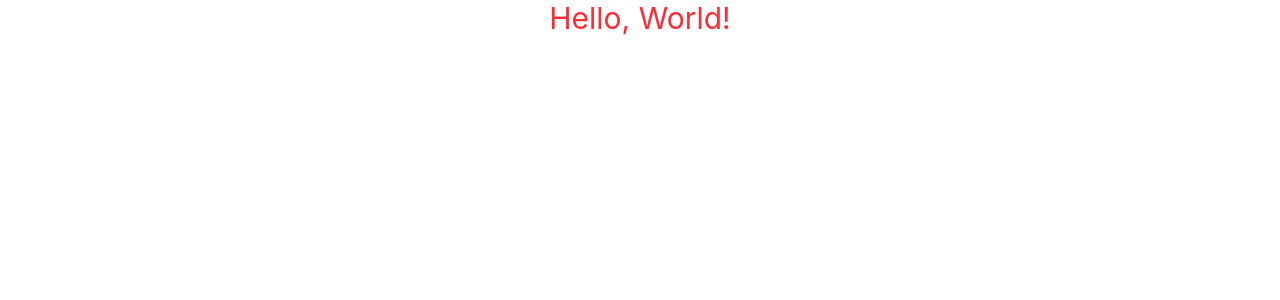
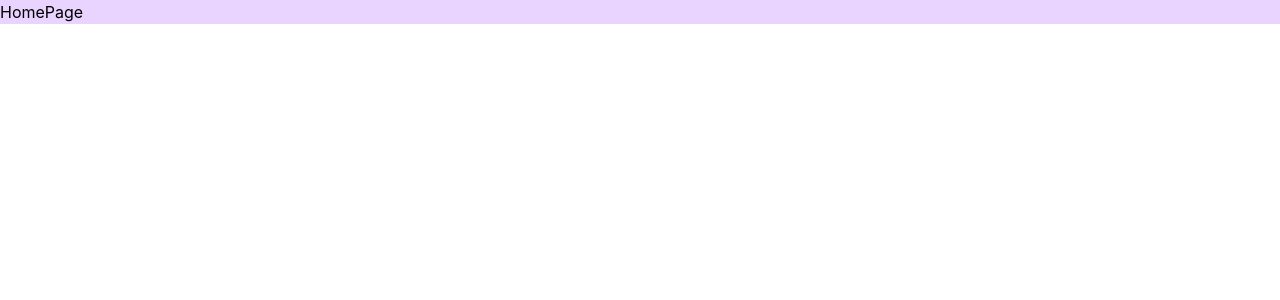
Before and after one commit to mvalenciar/SuperHero_App, a React (Vite) app: page / in a window 1280 px wide. Shown: the top 300 px of the page. Built offline with nearby package versions, Linux system fonts and the light colour scheme.

Commit message:
instalación y configuración react-router, creación y configuracióncomponente layout

```diff
--- a/package.json
+++ b/package.json
@@ -13,6 +13,7 @@
     "@tailwindcss/vite": "^4.2.4",
     "react": "^19.2.5",
     "react-dom": "^19.2.5",
+    "react-router": "^7.14.2",
     "tailwindcss": "^4.2.4"
   },
   "devDependencies": {
--- a/src/App.tsx
+++ b/src/App.tsx
@@ -1,9 +1,10 @@
-import React from "react";
+import { RouterProvider } from "react-router";
+import { HeroAppRouter } from "./router/HeroAppRouter";
 
 export const App = () => {
   return (
-    <div>
-      <h1 className="text-red-500 text-3xl text-center">Hello, World!</h1>
-    </div>
+    <>
+      <RouterProvider router={HeroAppRouter} />
+    </>
   );
 };
--- /dev/null
+++ b/src/heroes/layout/HeroLayout.tsx
@@ -0,0 +1,9 @@
+import { Outlet } from "react-router";
+
+export const HeroLayout = () => {
+  return (
+    <div className="bg-purple-200">
+      <Outlet />
+    </div>
+  );
+};
--- /dev/null
+++ b/src/heroes/pages/home/HomePage.tsx
@@ -0,0 +1,3 @@
+export const HomePage = () => {
+  return <div>HomePage</div>;
+};
--- /dev/null
+++ b/src/router/HeroAppRouter.tsx
@@ -0,0 +1,16 @@
+import { createBrowserRouter } from "react-router";
+import { HomePage } from "../heroes/pages/home/HomePage";
+import { HeroLayout } from "../heroes/layout/HeroLayout";
+
+export const HeroAppRouter = createBrowserRouter([
+  {
+    path: "/",
+    element: <HeroLayout />,
+    children: [
+      {
+        index: true,
+        element: <HomePage />,
+      },
+    ],
+  },
+]);
```
Also changed, not shown: 1 other file (tests, documents, lock files or other folders).
